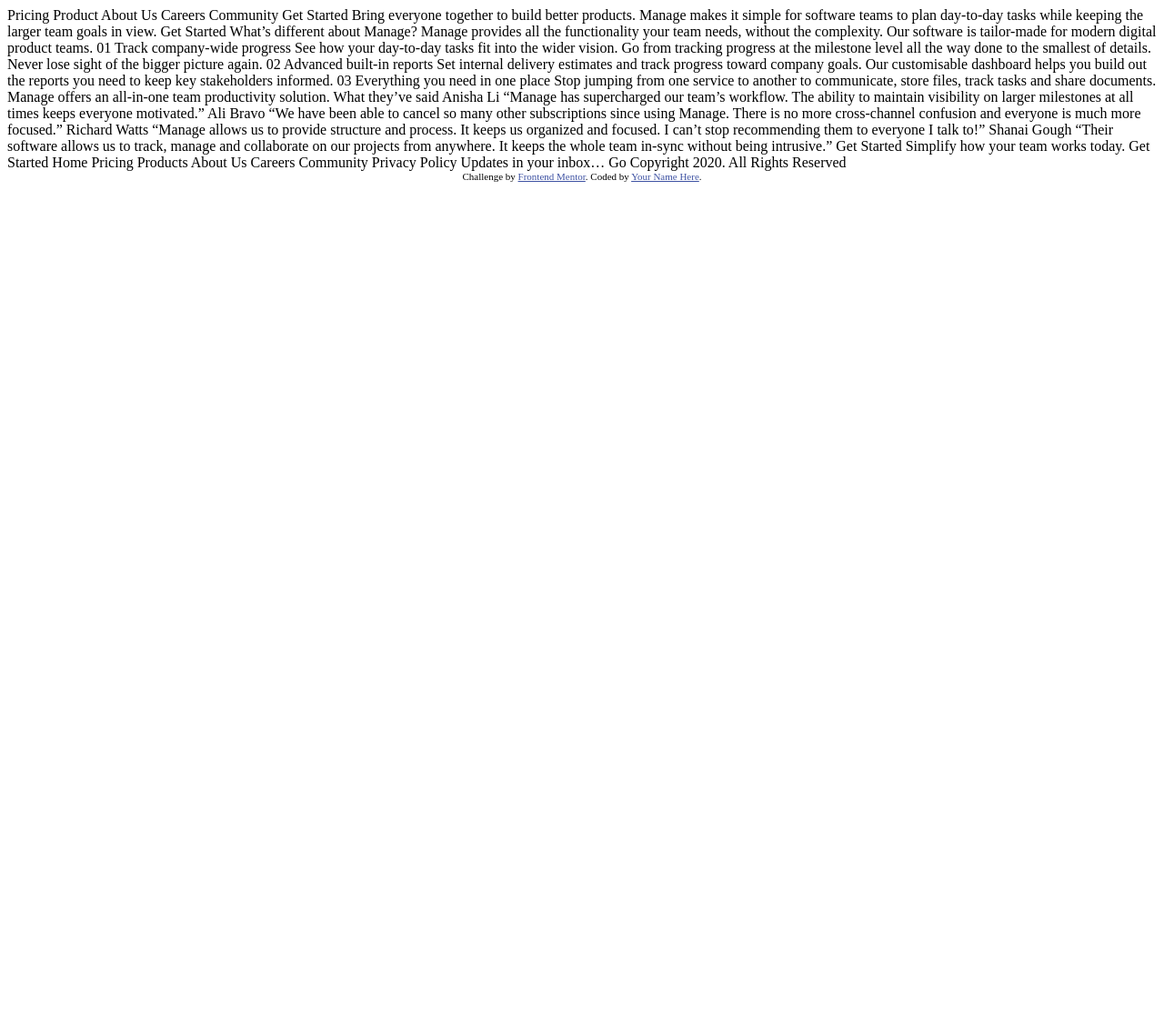
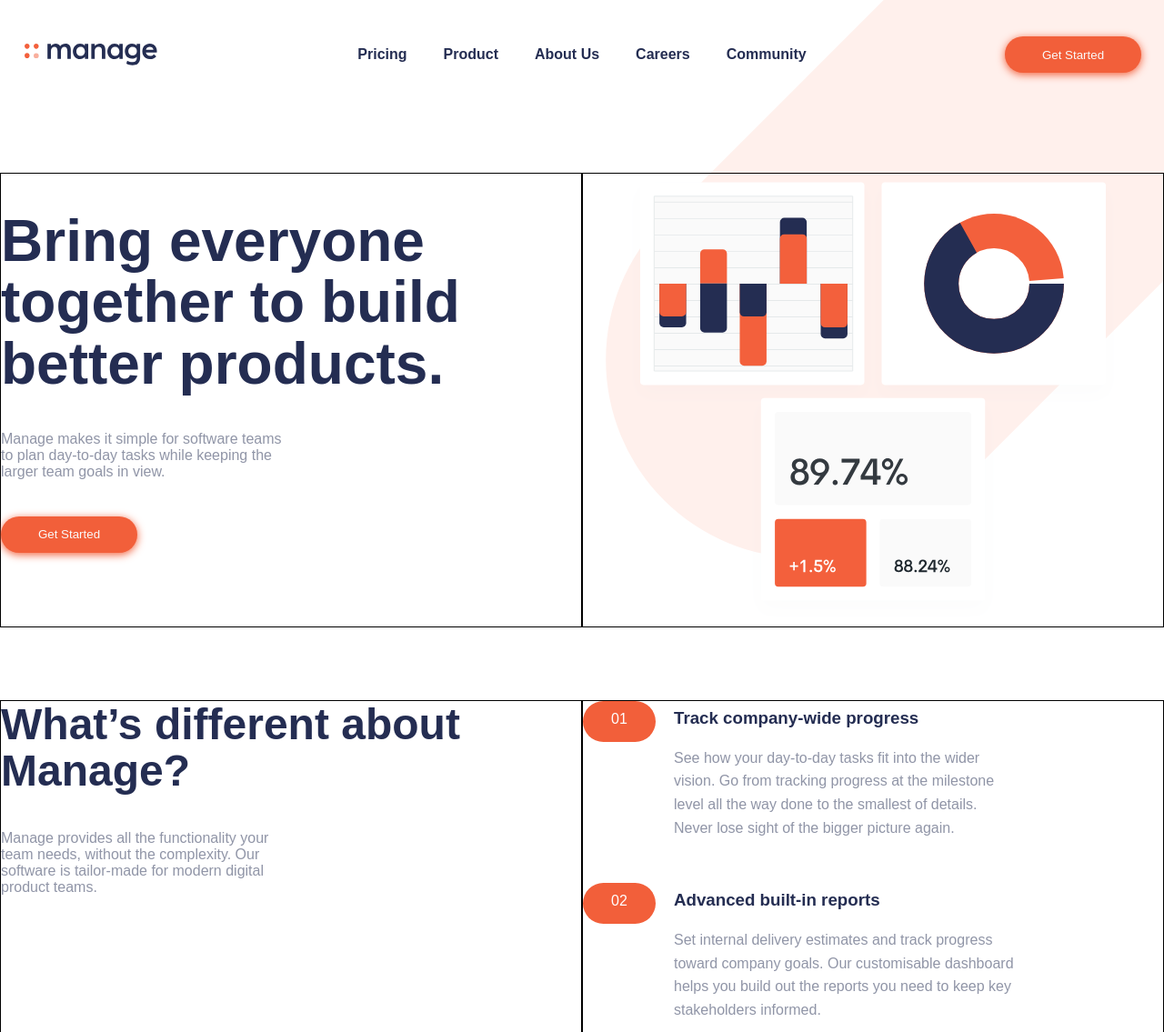
Before and after one commit to gian-pc/landing-reto1, a plain HTML site: page index.html in a window 1280 px wide. Shown: the top 1135 px of the page at 91% size. Before the commit the page ends 800 px from the top, so only its background shows below. Drawn offline with Linux system fonts and the light colour scheme; a web font is replaced by a local one.

Commit message:
Avance del main del diseño

```diff
--- /dev/null
+++ b/css/estilos.css
@@ -0,0 +1,196 @@
+@import url("https://fonts.googleapis.com/css2?family=Be+Vietnam:wght@400;500;700&display=swap");
+
+* {
+  margin: 0;
+  box-sizing: border-box;
+  padding: 0;
+}
+:root {
+  --vietnan: "Be Vietnam", sans-serif;
+  --ancho: 1440px;
+  --color-naranja: hsl(12, 88%, 59%);
+  --color-azul-oscuro: hsl(228, 39%, 23%);
+  --plomo-claro: hsl(0, 0%, 98%);
+  --color-azul-claro:hsl(227, 12%, 61%);
+}
+body {
+  font-family: var(--vietnan);
+  background-image: url("../images/bg-tablet-pattern.svg");
+  background-repeat: no-repeat;
+  background-position-x: calc(100% + 200px);
+  background-position-y: -200px;
+
+}
+
+.btn__started {
+  width: 200px;
+  /* background-color: teal; */
+  display: flex;
+  justify-content: center;
+  align-items: center;
+}
+
+.btn__started-left{
+  justify-content: flex-start;
+}
+
+.btn__started > button {
+  border: none;
+  outline: none;
+  background-color: var(--color-naranja);
+  color: var(--plomo-claro);
+  width: 150px;
+  height: 40px;
+  border-radius: 30px;
+  box-shadow: var(--color-naranja) 0px 2px 10px;
+}
+
+/* ---- HEADER ---- */
+
+.header {
+  max-width: var(--ancho);
+  display: flex;
+  margin: 0 auto;
+  /* background-color: coral; */
+  height: 60px;
+  margin-top: 30px;
+}
+
+.header__logo {
+  width: 200px;
+  /* background-color: blue; */
+  display: flex;
+  justify-content: center;
+  align-items: center;
+}
+
+.header__nav {
+  flex: 1;
+  /* background-color: red; */
+  display: flex;
+}
+
+.header__lista {
+  list-style: none;
+  display: flex;
+  /* background-color: turquoise; */
+  flex: 1;
+  justify-content: center;
+  align-items: center;
+}
+
+.header__item {
+  margin: 0 20px;
+}
+
+.header__link {
+  text-decoration: none;
+  color: var(--color-azul-oscuro);
+  font-weight: 700;
+}
+
+
+
+/* ---- HEADER ---- */
+
+
+/* ---- MAIN ---- */
+main{
+  max-width: var(--ancho);
+  display: flex;
+  margin: 100px auto 0 auto;
+  flex-wrap: wrap;
+}
+
+main section{
+  width: 50%;
+  border: 1px solid black;
+}
+
+.seccion1{
+  display: flex;
+  flex-direction: column;
+  justify-content: center;
+}
+
+.seccion1>*{
+  margin-bottom: 40px;
+}
+
+.seccion1__titulo{
+  color: var(--color-azul-oscuro);
+  font-size: 4rem;
+  line-height: 4.2rem;
+}
+
+.seccion1__parrafo{
+  color: var(--color-azul-claro);
+  width: 50%;
+}
+
+.seccion2{
+  display: flex;
+  justify-content: center;
+  align-items: flex-start;
+
+}
+
+.seccion2 img{
+  width: 100%;
+  max-width: 550px;
+}
+
+.seccion3{
+  margin-top: 80px;
+}
+.seccion3 >*{
+  margin-bottom: 40px;
+}
+
+.seccion3__titulo{
+  color: var(--color-azul-oscuro);
+  font-size: 3rem;
+  line-height: 3.2rem;
+}
+
+.seccion3__parrafo{
+  color: var(--color-azul-claro);
+  width: 50%;
+}
+
+.seccion4{
+  margin-top: 80px;
+}
+.seccion4__media{
+  display: flex;
+  margin-bottom: 40px;
+}
+
+.seccion4__numero{
+  color: white;
+  background-color: var(--color-naranja);
+  height: 45px;
+  width: 80px;
+  border-radius: 25px;
+  text-align: center;
+  line-height: 40px;
+  font-weight: 500;
+}
+
+.seccion4__texto{
+
+  flex: 1;
+  padding: 8px 160px 8px 20px;
+
+}
+
+.seccion4__titulo{
+  color: var(--color-azul-oscuro);
+  margin-bottom: 20px;
+}
+
+.seccion4__parrafo{
+  color: var(--color-azul-claro);
+  line-height: 1.6rem;
+}
+/* ---- MAIN ---- */
--- a/index.html
+++ b/index.html
@@ -1,101 +1,100 @@
 <!DOCTYPE html>
 <html lang="en">
   <head>
-  <meta charset="UTF-8">
-  <meta name="viewport" content="width=device-width, initial-scale=1.0"> <!-- displays site properly based on user's device -->
-
-  <link rel="icon" type="image/png" sizes="32x32" href="./images/favicon-32x32.png">
-
-  <title>Frontend Mentor | Manage landing page</title>
-
-  <!-- Feel free to remove these styles or customise in your own stylesheet 👍 -->
-  <style>
-    .attribution { font-size: 11px; text-align: center; }
-    .attribution a { color: hsl(228, 45%, 44%); }
-  </style>
+    <meta charset="UTF-8" />
+    <meta http-equiv="X-UA-Compatible" content="IE=edge" />
+    <meta name="viewport" content="width=device-width, initial-scale=1.0" />
+    <link rel="stylesheet" href="./css/estilos.css" />
+    <title>Document</title>
   </head>
   <body>
+    <header class="header">
+      <div class="header__logo">
+        <img src="./images/logo.svg" alt="logo" />
+      </div>
+      <nav class="header__nav">
+        <ul class="header__lista">
+          <li class="header__item">
+            <a href="#" class="header__link">Pricing</a>
+          </li>
+          <li class="header__item">
+            <a href="#" class="header__link">Product</a>
+          </li>
+          <li class="header__item">
+            <a href="#" class="header__link">About Us</a>
+          </li>
+          <li class="header__item">
+            <a href="#" class="header__link">Careers</a>
+          </li>
+          <li class="header__item">
+            <a href="#" class="header__link">Community</a>
+          </li>
+        </ul>
+      </nav>
+      <div class="header__btn btn__started">
+        <button>Get Started</button>
+      </div>
+    </header>
 
-  Pricing
-  Product
-  About Us
-  Careers
-  Community
+    <main>
+      <section class="seccion1">
+        <h1 class="seccion1__titulo">
+          Bring everyone together to build better products.
+        </h1>
+        <p class="seccion1__parrafo">
+          Manage makes it simple for software teams to plan day-to-day tasks
+          while keeping the larger team goals in view.
+        </p>
+        <div class="btn__started btn__started-left">
+          <button>Get Started</button>
+        </div>
+      </section>
+      <section class="seccion2">
+          <img src="./images/illustration-intro.svg" alt="grafico estadistico">
+      </section>
+      <section class="seccion3">
+        <h2 class="seccion3__titulo">What’s different about Manage?</h2>
+        <p class="seccion3__parrafo">Manage provides all the functionality your team needs, without
+          the complexity. Our software is tailor-made for modern digital
+          product teams.</p>
+      </section>
+      <section class="seccion4">
+        <div class="seccion4__media">
+          <div class="seccion4__numero">
+            <span>01</span>
+          </div>
+          <div class="seccion4__texto">
+            <h3 class="seccion4__titulo">Track company-wide progress</h3>
+            <p class="seccion4__parrafo">See how your day-to-day tasks fit into the wider vision. Go from
+              tracking progress at the milestone level all the way done to the
+              smallest of details. Never lose sight of the bigger picture again.</p>
+          </div>
+        </div>
 
-  Get Started
+        <div class="seccion4__media">
+          <div class="seccion4__numero">
+            <span>02</span>
+          </div>
+          <div class="seccion4__texto">
+            <h3 class="seccion4__titulo">Advanced built-in reports</h3>
+            <p class="seccion4__parrafo">Set internal delivery estimates and track progress toward company
+              goals. Our customisable dashboard helps you build out the reports
+              you need to keep key stakeholders informed.</p>
+          </div>
+        </div>
 
-  Bring everyone together to build better products.
-
-  Manage makes it simple for software teams to plan day-to-day
-  tasks while keeping the larger team goals in view.
-
-  Get Started
-
-  What’s different about Manage?
-
-  Manage provides all the functionality your team needs, without
-  the complexity. Our software is tailor-made for modern digital
-  product teams.
-
-  01
-  Track company-wide progress
-  See how your day-to-day tasks fit into the wider vision. Go from
-  tracking progress at the milestone level all the way done to the
-  smallest of details. Never lose sight of the bigger picture again.
-
-  02
-  Advanced built-in reports
-  Set internal delivery estimates and track progress toward company
-  goals. Our customisable dashboard helps you build out the reports
-  you need to keep key stakeholders informed.
-
-  03
-  Everything you need in one place
-  Stop jumping from one service to another to communicate, store files,
+        <div class="seccion4__media">
+          <div class="seccion4__numero">
+            <span>03</span>
+          </div>
+          <div class="seccion4__texto">
+            <h3 class="seccion4__titulo">Everything you need in one place</h3>
+            <p class="seccion4__parrafo">Stop jumping from one service to another to communicate, store files,
               track tasks and share documents. Manage offers an all-in-one team
-  productivity solution.
-
-  What they’ve said
-
-  Anisha Li
-  “Manage has supercharged our team’s workflow. The ability to maintain
-  visibility on larger milestones at all times keeps everyone motivated.”
-
-  Ali Bravo
-  “We have been able to cancel so many other subscriptions since using
-  Manage. There is no more cross-channel confusion and everyone is much
-  more focused.”
-
-  Richard Watts
-  “Manage allows us to provide structure and process. It keeps us organized
-  and focused. I can’t stop recommending them to everyone I talk to!”
-
-  Shanai Gough
-  “Their software allows us to track, manage and collaborate on our projects
-  from anywhere. It keeps the whole team in-sync without being intrusive.”
-
-  Get Started
-
-  Simplify how your team works today.
-  Get Started
-
-  Home
-  Pricing
-  Products
-  About Us
-  Careers
-  Community
-  Privacy Policy
-
-  Updates in your inbox…
-  Go
-
-  Copyright 2020. All Rights Reserved
-
-
-  <div class="attribution">
-    Challenge by <a href="https://www.frontendmentor.io?ref=challenge" target="_blank">Frontend Mentor</a>.
-    Coded by <a href="#">Your Name Here</a>.
+              productivity solution.</p>
           </div>
+        </div>
+      </section>
+    </main>
   </body>
 </html>
```
Also changed, not shown: index-tmp.html (added, +101 -0 lines). Lines whose indentation alone changed are shown as unchanged.
